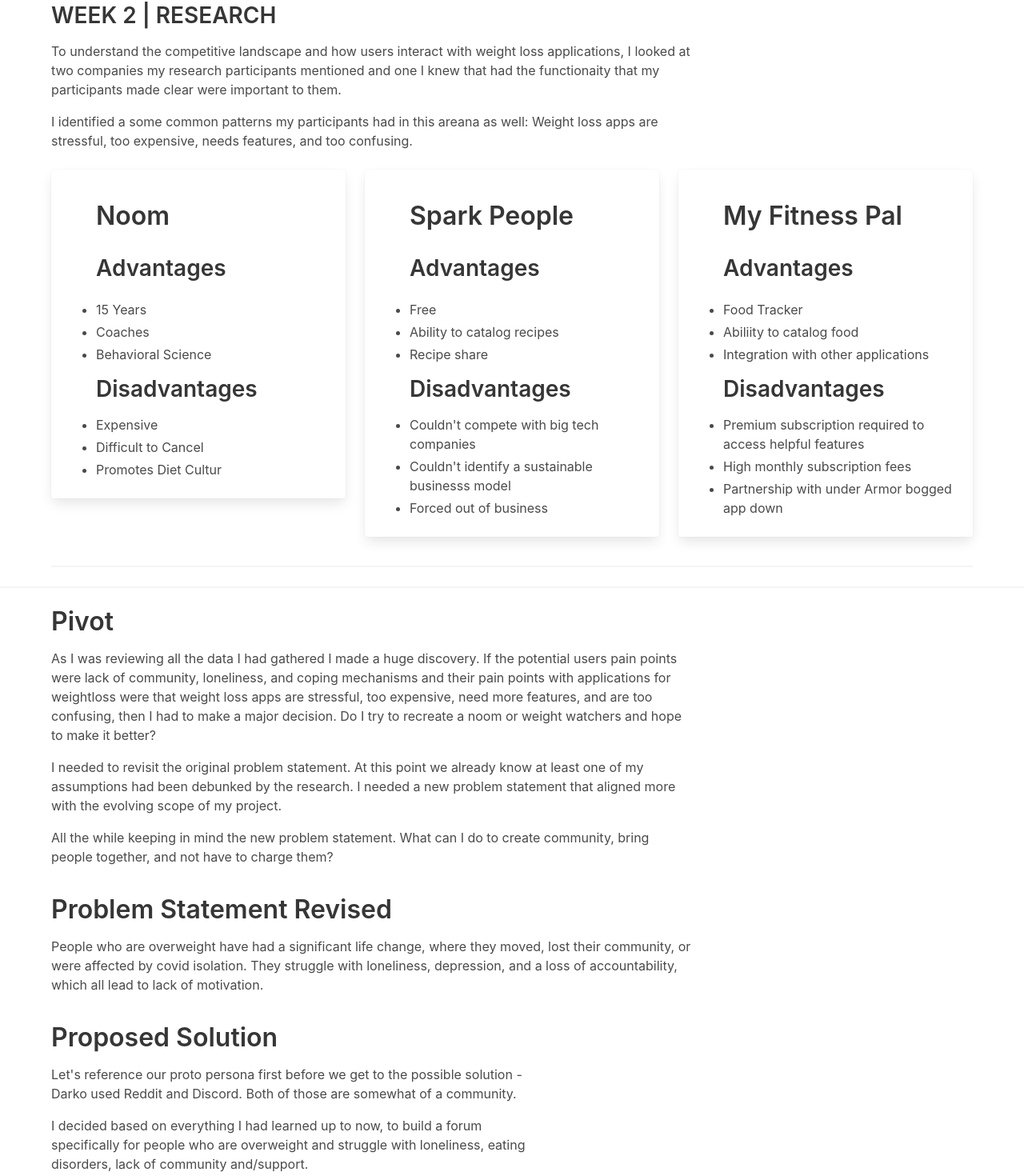
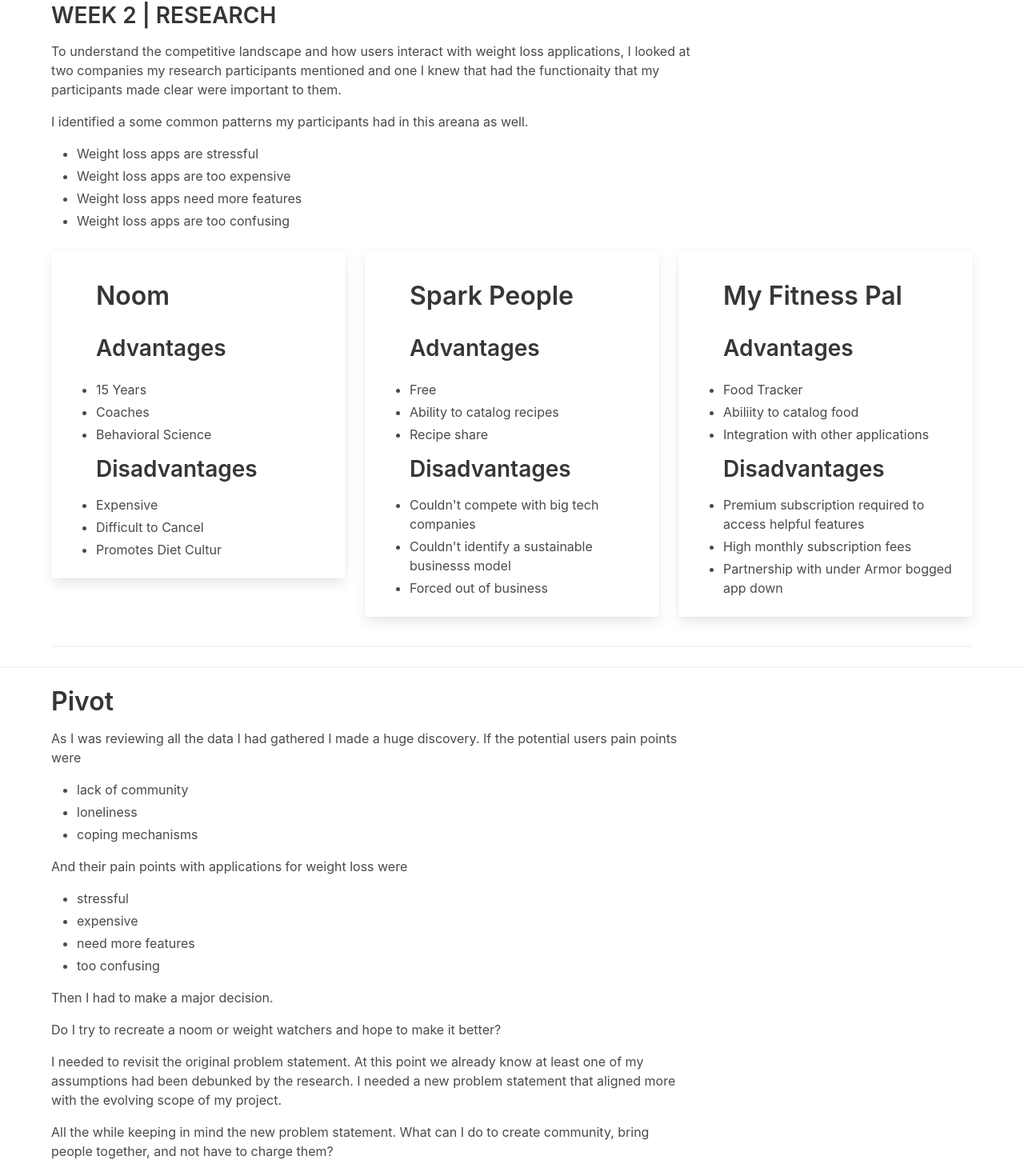
Before and after one commit to Morticia007/bulma-portfolio, a React (Create React App) app: page /work in a window 1280 px wide. Shown: the part 5032-6502 px from the top of the page at 80% size. Built offline with nearby package versions, Linux system fonts and the light colour scheme.

Commit message:
Add Unordered list formatt

```diff
--- a/src/Work.js
+++ b/src/Work.js
@@ -170,8 +170,13 @@ function Work() {
               </p>
               <p>
                 I identified a some common patterns my participants had in this
-                areana as well: Weight loss apps are stressful, too expensive,
-                needs features, and too confusing.
+                areana as well.
+                <ul>
+                  <li>Weight loss apps are stressful</li>
+                  <li>Weight loss apps are too expensive</li>
+                  <li>Weight loss apps need more features</li>
+                  <li>Weight loss apps are too confusing</li>
+                </ul>
               </p>
             </div>
           </div>
@@ -193,12 +198,24 @@ function Work() {
                     <p>
                       As I was reviewing all the data I had gathered I made a
                       huge discovery. If the potential users pain points were
-                      lack of community, loneliness, and coping mechanisms and
-                      their pain points with applications for weightloss were
-                      that weight loss apps are stressful, too expensive, need
-                      more features, and are too confusing, then I had to make a
-                      major decision. Do I try to recreate a noom or weight
-                      watchers and hope to make it better?
+                      <ul>
+                        <li>lack of community</li>
+                        <li>loneliness</li>
+                        <li>coping mechanisms</li>
+                      </ul>
+                      And their pain points with applications for weight loss
+                      were
+                      <ul>
+                        <li>stressful</li>
+                        <li>expensive</li>
+                        <li>need more features</li>
+                        <li>too confusing</li>
+                      </ul>
+                      <p>Then I had to make a major decision.</p>
+                      <p>
+                        Do I try to recreate a noom or weight watchers and hope
+                        to make it better?
+                      </p>
                     </p>
                     <p>
                       I needed to revisit the original problem statement. At
```
